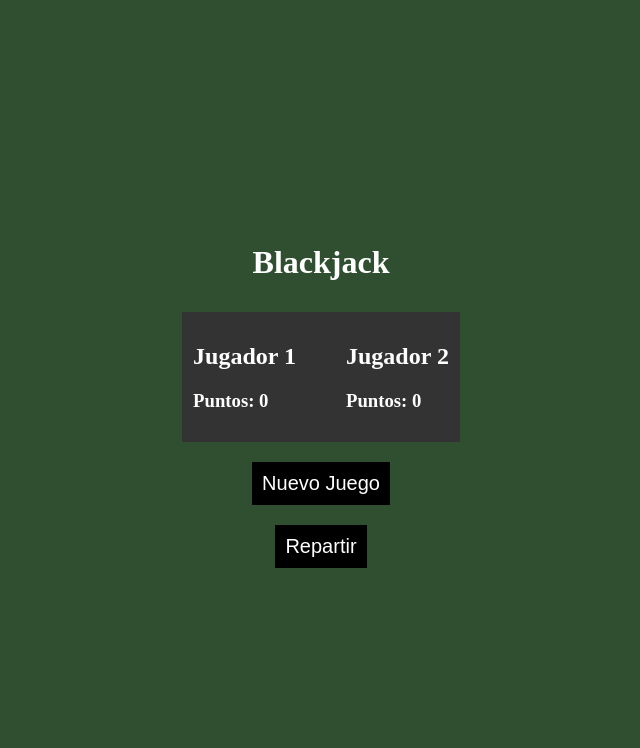
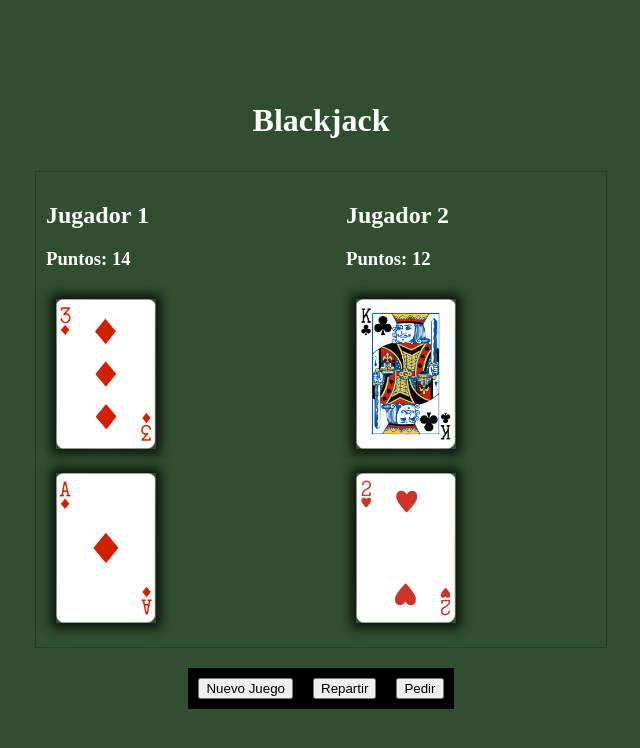
Before and after one commit to LucasAguilar647/BlackJack-game, a React (Vite) app: page / in a window 1280 px wide. Both pictures are taken after a click on the button "Nuevo Juego". Shown: the top 748 px of the page, without its empty margins (319-959 px from the left). Built offline with nearby package versions, Linux system fonts and the light colour scheme.

Commit message:
add: pedir carta, edit : css img-cartas

```diff
--- a/src/App.jsx
+++ b/src/App.jsx
@@ -5,10 +5,12 @@ import { ManosJugadores } from './components/ManosJugadores'
 function App() {
   const [mazoMezclado, setMazoMezclado] = useState([])
   const [deck, setDeck] = useState([])
-
+  const [cartasJugador1, setCartasJugador1] = useState([])
+  const [cartasJugador2, setCartasJugador2] = useState([])
 
   const nuevoJuego = () => {
     fetchMazo(setMazoMezclado)
+    repartirCartas()
   }
 
   useEffect(() => {
@@ -17,8 +19,17 @@ function App() {
 
   const repartirCartas = () => {
     const cartas = mazoMezclado.slice(0, 4)
+    setCartasJugador1(cartas.slice(0, 2))
+    setCartasJugador2(cartas.slice(2, 4))
     setDeck(cartas)
     setMazoMezclado(mazoMezclado.slice(4))
+  }
+
+  const pedirCarta = () => {
+    const carta = mazoMezclado.slice(0, 1)
+    setCartasJugador1([...cartasJugador1, ...carta])
+    setDeck([...deck, ...carta])
+    setMazoMezclado(mazoMezclado.slice(1))
   }
 
 
@@ -26,11 +37,15 @@ function App() {
     <div className='game-section'>
       <h1>Blackjack</h1>
       <div className='cartas-section'>
-        <ManosJugadores jugador={1} deck={deck.slice(0, 2)} />
-        <ManosJugadores jugador={2} deck={deck.slice(2, 4)} />
+        <ManosJugadores jugador={1} deck={cartasJugador1} />
+        <ManosJugadores jugador={2} deck={cartasJugador2} />
       </div>
-      <button onClick={nuevoJuego}>Nuevo Juego</button>
-      <button onClick={repartirCartas}>Repartir</button>
+      <div className='game-buttons'>
+        <button onClick={nuevoJuego}>Nuevo Juego</button>
+        <button onClick={repartirCartas}>Repartir</button>
+        <button onClick={pedirCarta} >Pedir</button>
+
+      </div>
 
     </div>
   )
--- a/src/index.css
+++ b/src/index.css
@@ -12,7 +12,9 @@ html, body {
     height: 100vh;
   }
 
-  .game-section button {
+  .game-buttons{
+    display: flex;
+    gap: 20px;
     padding: 10px;
     font-size: 20px;
     margin: 10px;
@@ -35,13 +37,12 @@ html, body {
   }
 
   .cartas-section{
-    display: flex;
-    justify-content: column;
+    display: grid;
+    grid-template-columns: repeat(2, 250px);
     border: #333 solid 1px;
     align-items: center;
     padding: 10px;
     margin: 10px;
-    background-color: #333;
     gap: 50px;
   }
 
@@ -49,6 +50,7 @@ html, body {
     width: 100px;
     height: 150px;
     margin: 10px;
+    box-shadow: 0px 0px 10px 5px rgba(0, 0, 0, 0.75);
   }
 
   #computadora-cartas, #jugador-cartas {
```
